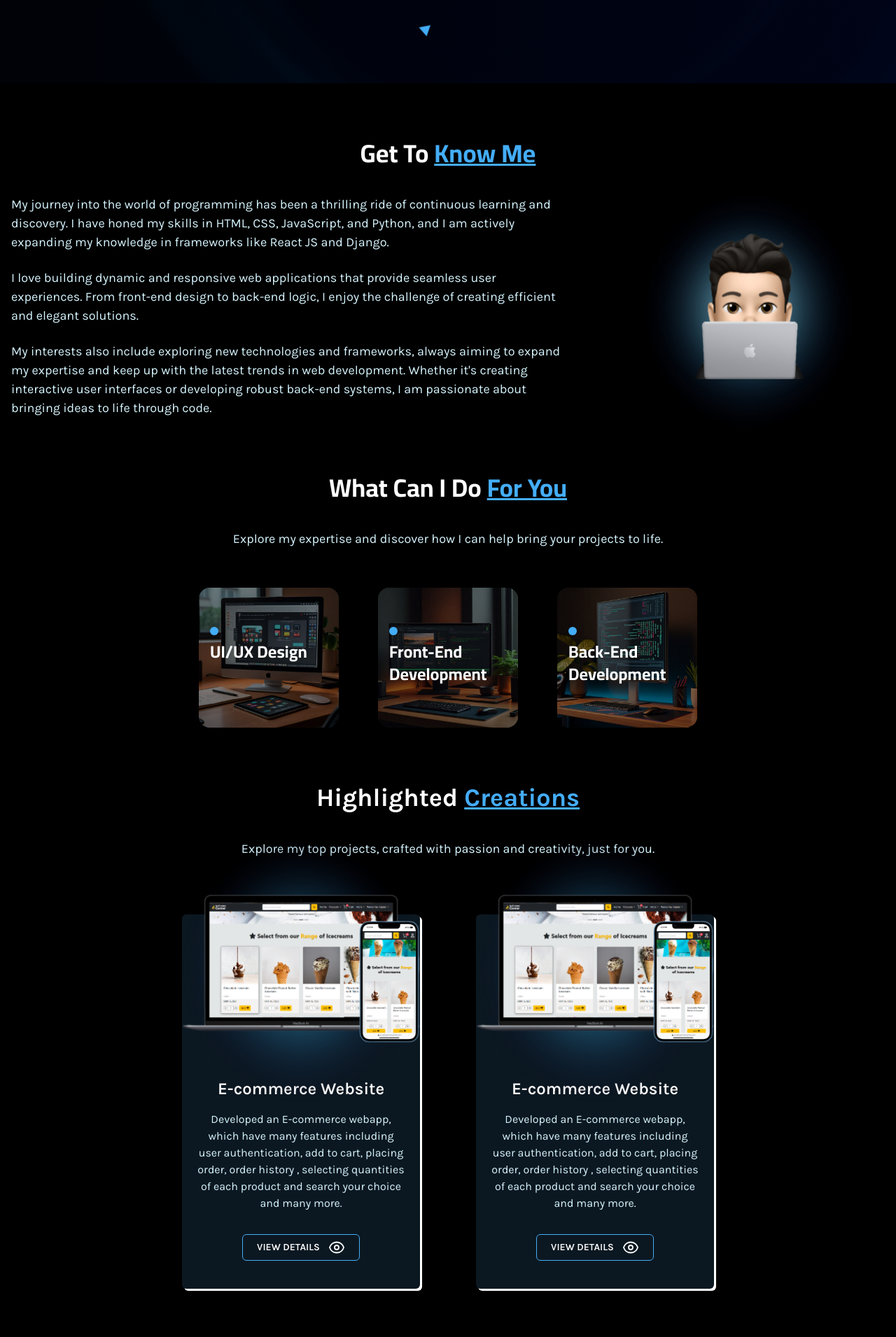
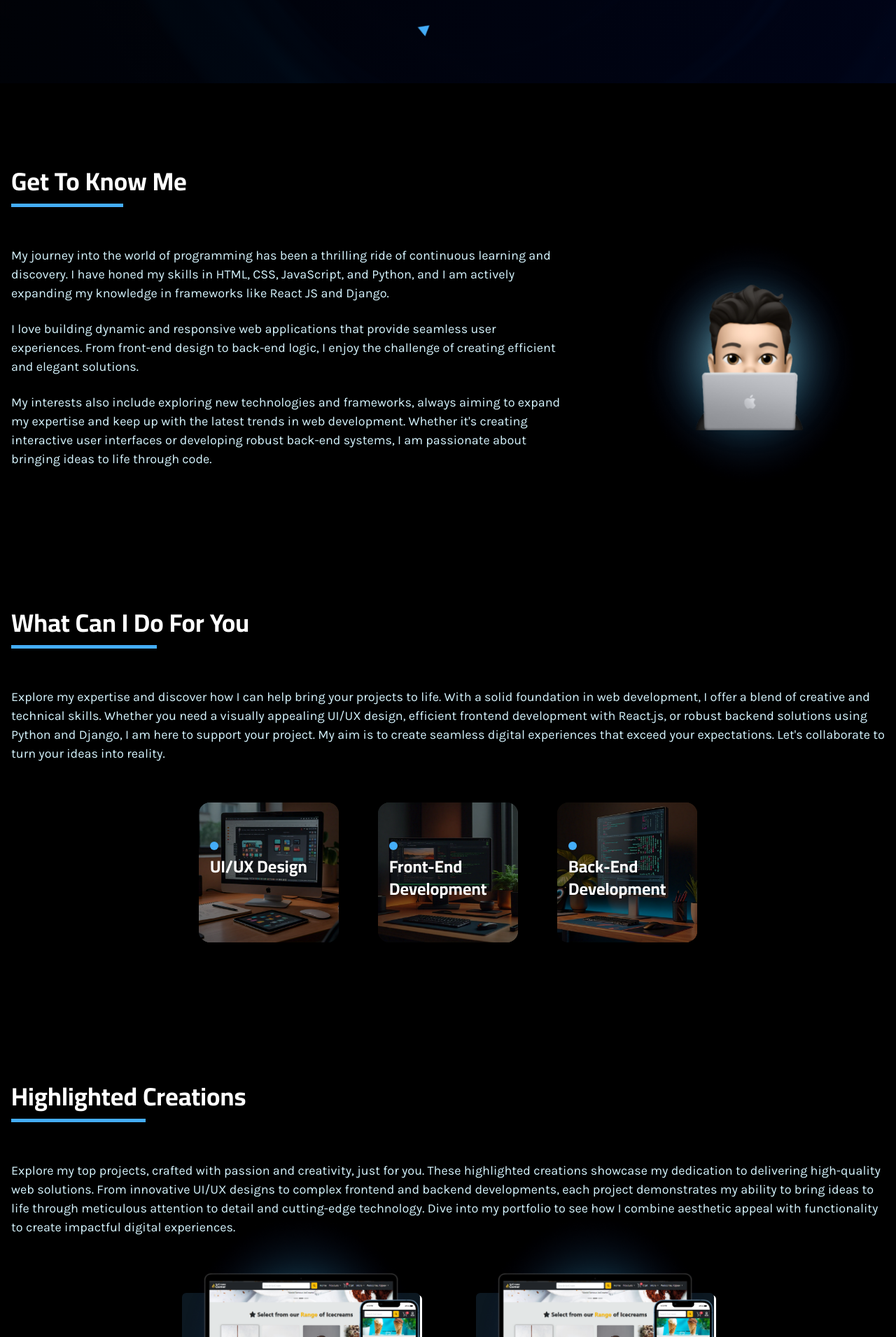
Before and after one commit to Anuj579/my-portfolio, a React (Vite) app: page / in a window 1280 px wide. Shown: the part 569-2480 px from the top of the page at 70% size. Built offline with nearby package versions, Linux system fonts and the light colour scheme.

Commit message:
styling updates

```diff
--- a/src/components/Connect.jsx
+++ b/src/components/Connect.jsx
@@ -6,11 +6,12 @@ import arrow from '../assets/arrow.svg'
 
 function Connect() {
     return (
-        <div className='rounded-md py-12 md:py-16 px-2 text-center flex flex-col items-center shadow-xl bg-[#0c1821] shadow-[#00000057] relative' >
+        <div className='rounded-md py-12 md:py-16 px-2 flex flex-col items-center shadow-xl bg-[#0c1821] shadow-[#00000057] relative' >
             <img src={triangle} alt="triangle" className='h-4 md:h-5 absolute left-[10%] top-[20%] animate-rotate-up-down-left' />
             <img src={triangle} alt="triangle" className='h-4 md:h-5 absolute right-[10%] top-[30%] rotate-[78deg] animate-rotate-up-down-right' />
             <img src={triangle} alt="triangle" className='h-4 md:h-5 absolute left-2/4 bottom-[5%] rotate-[-90deg] animate-rotate-left-right' />
-            <h1 className='text-4xl font-cairo font-bold mb-8 md:mb-10'>Let's <span className='underline text-secondary'>Connect</span></h1>
+            <h1 className='text-4xl font-cairo font-bold'>Let's Connect</h1>
+            <hr className='border-b-4 border-secondary w-36 mt-3 mb-14' />
             <p className='text-accent relative'>Have a project in mind or just want to chat? Drop me a message!</p>
             <img src={arrow} alt="arrow-img" className='translate-x-10 mt-4 md:mt-7 mb-2  ' />
             <CustomButton
--- a/src/components/Header/Header.css
+++ b/src/components/Header/Header.css
@@ -18,14 +18,17 @@
     content: '';
     position: absolute;
     width: 100%;
-    height: 2px;
+    height: 3px;
     border-radius: 2px;
     background-color: var(--secondary);
-    bottom: 0;
+    bottom: -2px;
     left: 0;
     transform-origin: left;
     transform: scaleX(0);
     transition: transform .25s ease-in;
+  }
+  .learn-more-link::before{
+    height: 2px;
   }
 
   .lg-link>li:hover::before,
--- a/src/components/Home/Home.jsx
+++ b/src/components/Home/Home.jsx
@@ -58,8 +58,9 @@ function Home({ isLoading }) {
 
       <section className='container px-4 mx-auto'>
         {/* Get To know me div */}
-        <div className='mt-20'>
-          <h1 className='font-cairo font-bold text-4xl text-center mx-16 my-10'>Get To <span className='text-secondary underline sm:whitespace-normal whitespace-nowrap'>Know Me</span></h1>
+        <div className='py-20'>
+          <h1 className='font-cairo font-bold text-4xl mt-10'>Get To Know Me</h1>
+          <hr className='border-b-4 border-secondary w-40 mt-3 mb-14' />
           <div className='flex flex-col md:flex-row  gap-16 items-center'>
             <div>
               <p className='text-accent'>My journey into the world of programming has been a thrilling ride of continuous learning and discovery. I have honed my skills in HTML, CSS, JavaScript, and Python, and I am actively expanding my knowledge in frameworks like React JS and Django.</p><br />
@@ -75,9 +76,10 @@ function Home({ isLoading }) {
         </div>
 
         {/* Services div */}
-        <div className='my-20'>
-          <h1 className='font-cairo font-bold text-4xl text-center mx-4 my-10'>What Can I Do <span className='text-secondary underline sm:whitespace-normal whitespace-nowrap'>For You</span></h1>
-          <p className='text-accent md:text-center'>Explore my expertise and discover how I can help bring your projects to life.</p>
+        <div className='py-20'>
+          <h1 className='font-cairo font-bold text-4xl mt-10'>What Can I Do <span className='whitespace-nowrap'>For You</span></h1>
+          <hr className='border-b-4 border-secondary w-52 mt-3 mb-14' />
+          <p className='text-accent '>Explore my expertise and discover how I can help bring your projects to life. With a solid foundation in web development, I offer a blend of creative and technical skills. Whether you need a visually appealing UI/UX design, efficient frontend development with React.js, or robust backend solutions using Python and Django, I am here to support your project. My aim is to create seamless digital experiences that exceed your expectations. Let's collaborate to turn your ideas into reality.</p>
           {/* For smaller screens */}
           <div className="md:hidden mt-14">
             <Swiper
@@ -133,9 +135,10 @@ function Home({ isLoading }) {
         </div>
 
         {/* Highlighted creations div */}
-        <div className='mt-20'>
-          <h1 className='font-font-cairo font-bold text-4xl text-center mx-10 my-10'>Highlighted <span className='text-secondary underline'>Creations</span></h1>
-          <p className='text-accent md:text-center mb-6'>Explore my top projects, crafted with passion and creativity, just for you.</p>
+        <div className='py-20'>
+          <h1 className='font-cairo font-bold text-4xl mt-10'>Highlighted Creations</h1>
+          <hr className='border-b-4 border-secondary w-48 mt-3 mb-14' />
+          <p className='text-accent mb-6'>Explore my top projects, crafted with passion and creativity, just for you. These highlighted creations showcase my dedication to delivering high-quality web solutions. From innovative UI/UX designs to complex frontend and backend developments, each project demonstrates my ability to bring ideas to life through meticulous attention to detail and cutting-edge technology. Dive into my portfolio to see how I combine aesthetic appeal with functionality to create impactful digital experiences.</p>
           <div className='md:hidden my-10'>
             <Swiper
               modules={[EffectCreative, Pagination]}
@@ -155,7 +158,6 @@ function Home({ isLoading }) {
               }}
               pagination={true}
               grabCursor={true}
-            // style={{ overflow: 'hidden' }}
             >
               <SwiperSlide className='justify-center' style={{ display: 'flex' }}>
                 <ProjectCard
--- a/src/components/Home/ServiceCard.jsx
+++ b/src/components/Home/ServiceCard.jsx
@@ -21,6 +21,7 @@ function ServiceCard({ image, title, description }) {
                 <div className="absolute inset-0 flex flex-col justify-center md:justify-start md:mt-14 mx-8 md:mx-4 text-start text-white">
                     <div className='h-3 w-3 rounded-full bg-secondary mb-2'></div>
                     <h3 className="text-[26px] md:text-2xl font-cairo font-bold ">{title}</h3>
+
                 </div>
             </div>
             <Dialog
@@ -33,12 +34,12 @@ function ServiceCard({ image, title, description }) {
                 }}
             >
                 <DialogHeader className='font-cairo font-bold text-white'>{title}</DialogHeader>
+                <hr className='border-b-2 border-secondary w-[106px] mx-4 -mt-3 mb-3'/>
                 <DialogBody className=' text-accent'>
                     {description}
                 </DialogBody>
                 <DialogFooter>
-                    {/* <button onClick={handleOpen} className='px-3 py-2 bg-secondary font-bold rounded-md text-white'>Close</button> */}
-                    <Button onClick={handleOpen} className='bg-secondary text-white font-bold px-4 py-2 text-sm'>
+                    <Button onClick={handleOpen} className='bg-secondary text-white font-bold px-4 py-2 text-sm outline-none'>
                         Close
                     </Button>
                 </DialogFooter>
--- a/src/components/Projects/ProjectCard.jsx
+++ b/src/components/Projects/ProjectCard.jsx
@@ -6,7 +6,7 @@ import CustomButton from '../CustomButton';
 function ProjectCard({ laptopImg, mobileImg, title, description }) {
     return (
         <div className='rounded-md relative pt-8 pb-16 md:pb-10 mt-14 w-[340px] bg-[#0c1821] border border-gray-600 md:border-none md:shadow-custom-card'>
-            <img src={gradient} alt="gradient" className='absolute -top-28 w-96' />
+            <img src={gradient} alt="gradient" className='absolute -top-28 w-96 hidden md:block' />
             <div className='relative -top-16'>
                 <img src={laptopImg} alt="project1" className='object-cover object-center' />
                 <img src={mobileImg} alt="project1" className='h-44 absolute object-cover object-center top-10 right-0' />
```
